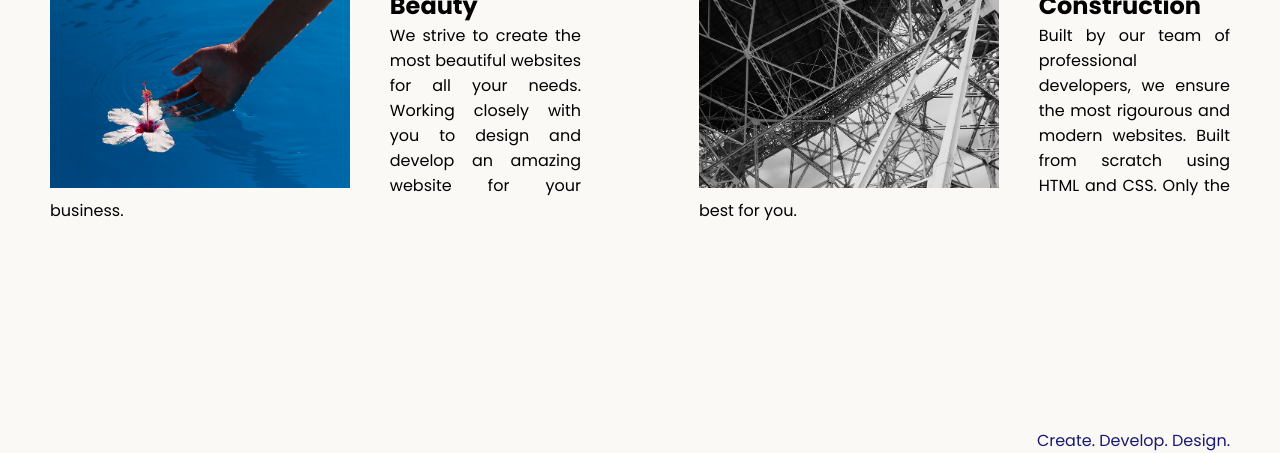
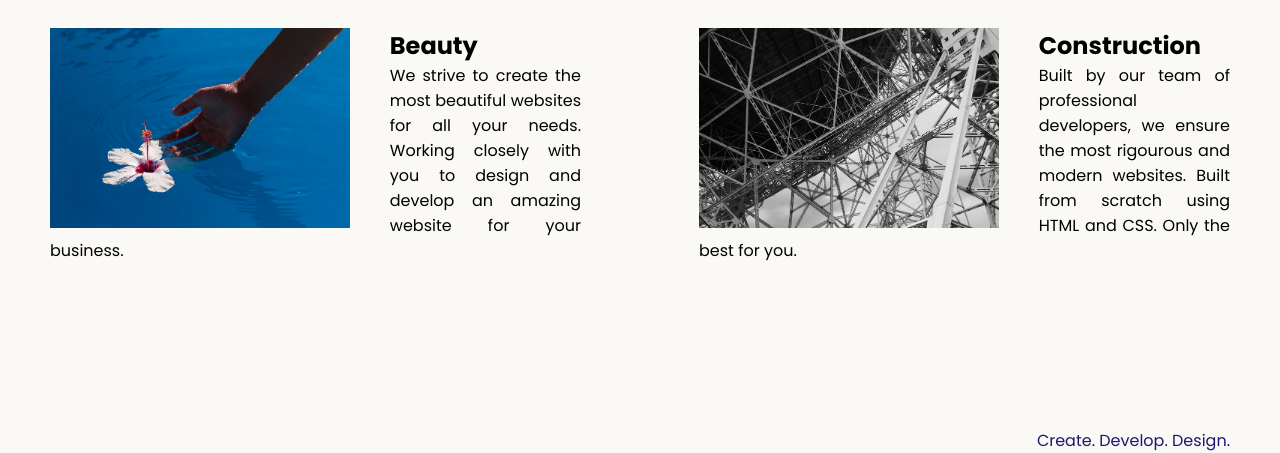
Before and after one commit to Ucheklinks/web-design-agency, a plain HTML site: page index.html in a window 1280 px wide. Shown: the part 357-810 px from the top of the page. Drawn offline with Linux system fonts and the light colour scheme.

Commit message:
Update style.css

```diff
--- a/style.css
+++ b/style.css
@@ -89,6 +89,10 @@ footer {
     text-align: left;
   }
 
+  .card{
+    margin-top: 40px;
+  }
+
 
 
 }
```
